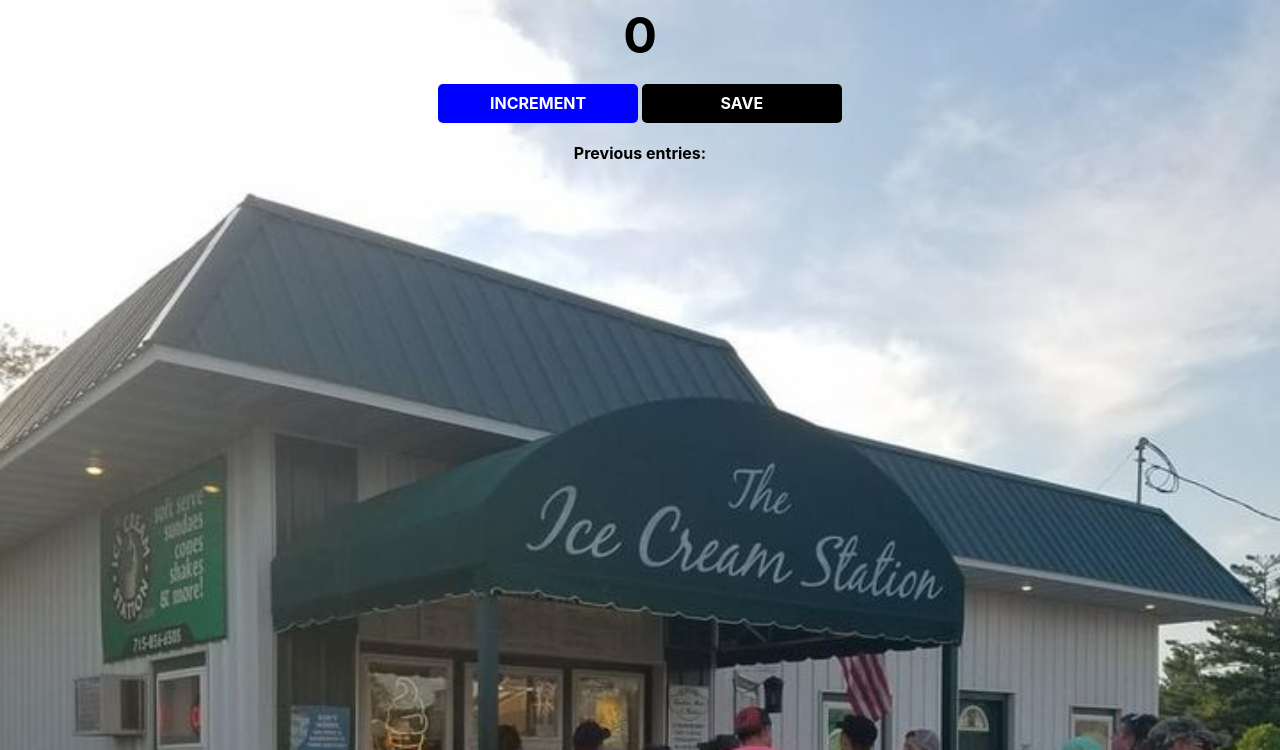
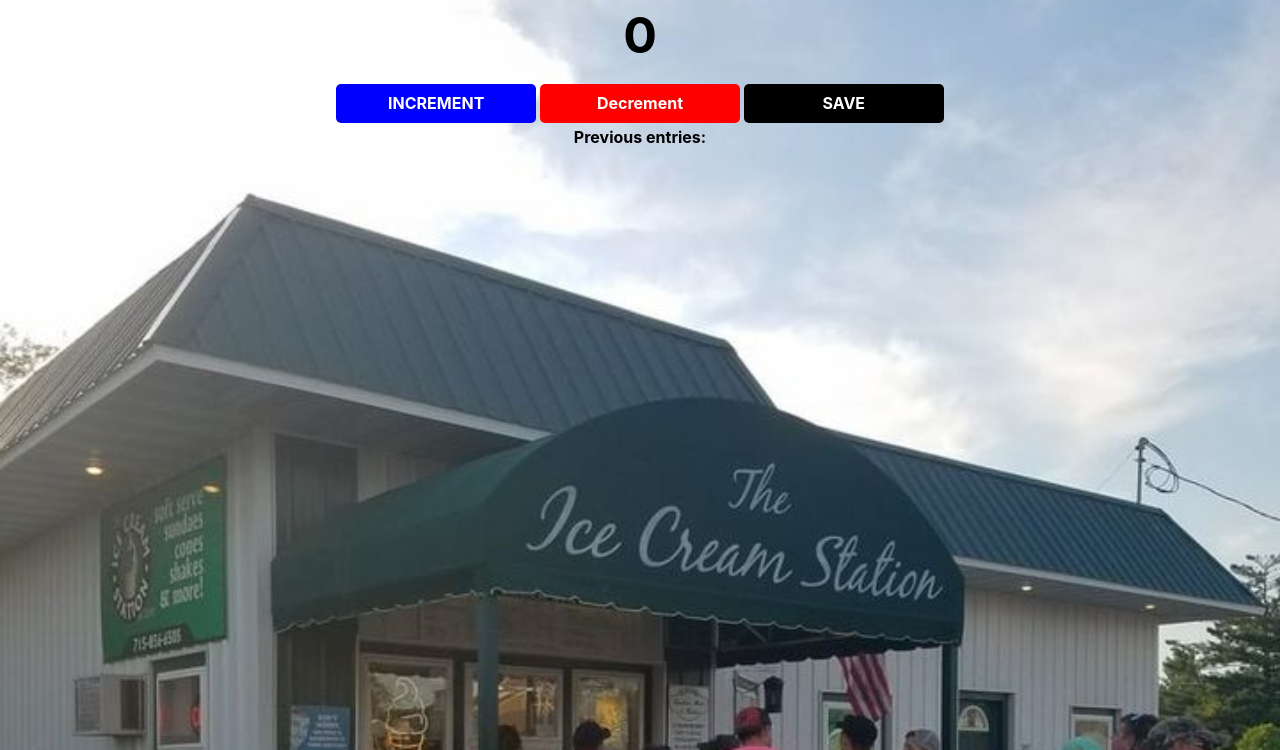
Before and after one commit to Abiodun001-world/The-Ice_Cream_Station, a plain HTML site: page index.html in a window 1280 px wide. Shown: the part 50-800 px from the top of the page. Drawn offline with nearby package versions, Linux system fonts and the light colour scheme.

Commit message:
adding new features

```diff
--- a/index.css
+++ b/index.css
@@ -1,6 +1,17 @@
+
+* {
+padding:0px;
+margin: 0px;
+box-sizing: border-box;
+}
+
+
+
 body {
     background-image: url("ice_cream.jpg");
     background-size: cover;
+    background-repeat: no-repeat;
+    background-attachment: fixed;
 }
 .container {
    font-family: -apple-system, BlinkMacSystemFont, 'Segoe UI', Roboto, Oxygen, Ubuntu, Cantarell, 'Open Sans', 'Helvetica Neue', sans-serif;
@@ -33,6 +44,9 @@
 #increment-btn {
     background: blue;
 }
+#decrement-btn {
+    background: red;
+}
 
 #save-btn {
     background: black;
--- a/index.html
+++ b/index.html
@@ -13,10 +13,10 @@
         <h1>People entered:</h1>
         <h2 id="count-el">0</h2>
         <button id="increment-btn" onclick="increment()">INCREMENT</button>
+        <button id ="decrement-btn" onclick="decrement()">Decrement</button>
         <button id="save-btn" onclick="save()">SAVE</button>
         <p id="save-el">Previous entries: </p>
         <script src="index.js">
-            nnerText
         </script>
         </div>
     </body>
--- a/index.js
+++ b/index.js
@@ -2,12 +2,17 @@
 let saveEl = document.getElementById("save-el")
 let countEl = document.getElementById("count-el")
 let count = 0
-//Adding a function to Increment
+// Adding a fubnction to incrememt
 function increment() {
     count += 1
     countEl.textContent = count
 }
-//Ading a function to save
+//Adding a function to Decrement
+function decrement() {
+   count = count-1;
+   countEl.textContext = count
+}
+//Adding a function to save
 function save() {
     let countStr = count + " - "
     saveEl.textContent += countStr
```
